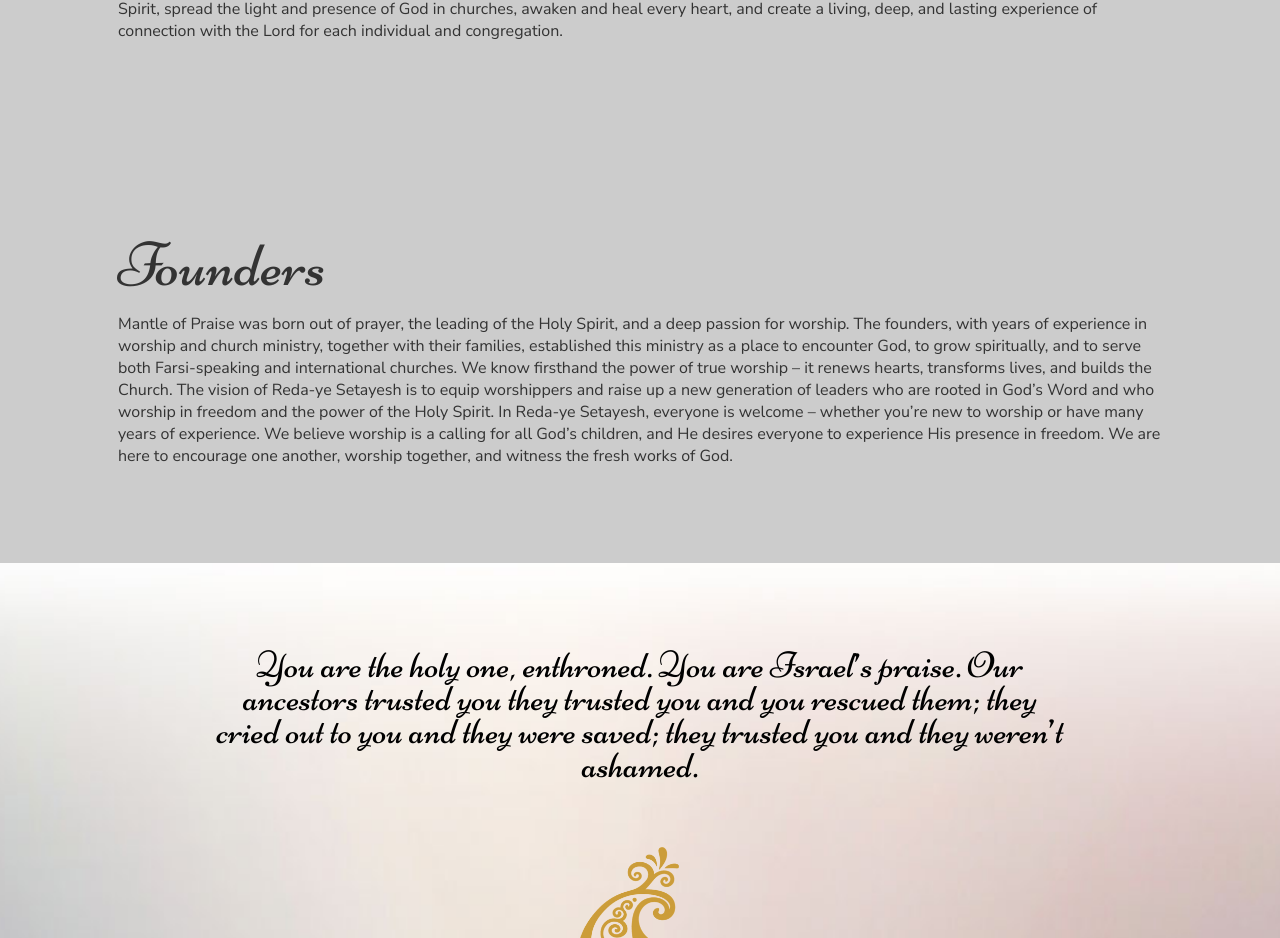
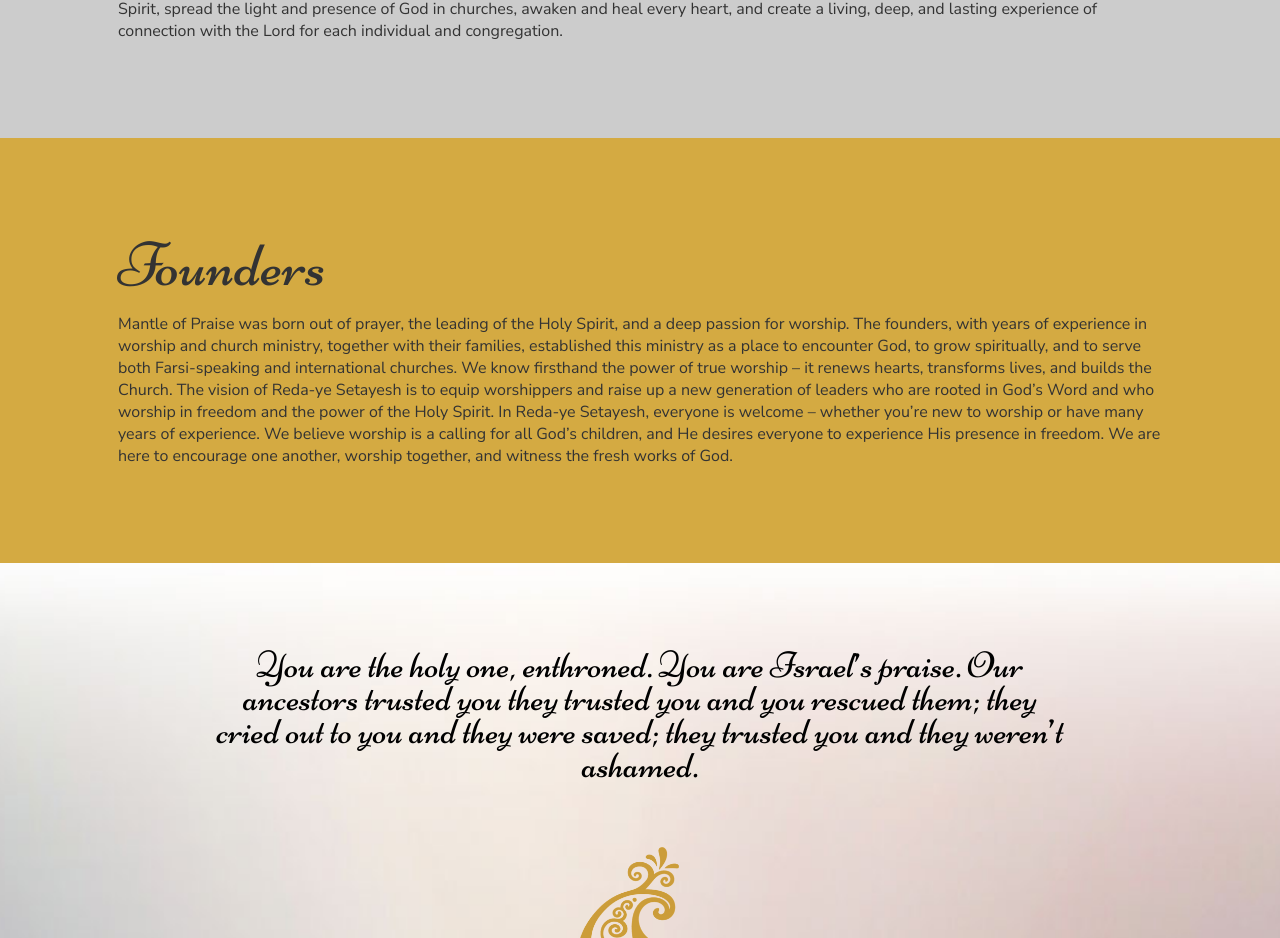
Before and after one commit to Melor-IT/mantleofpraise, a React (Create React App) app: page /about-us in a window 1280 px wide. Shown: the part 918-1856 px from the top of the page. Built offline with nearby package versions, Linux system fonts and the light colour scheme.

Commit message:
image juin us

```diff
--- a/src/pages/AboutUsPage.js
+++ b/src/pages/AboutUsPage.js
@@ -50,7 +50,7 @@
         </div>
       </section>
 
-      <section className="secondary">
+      <section className="primary">
         <div className="page-content">
           <div className="text-block">
             <h2>
--- a/src/pages/JoinUsPage.js
+++ b/src/pages/JoinUsPage.js
@@ -51,7 +51,7 @@
   return (
     <div className="page join-us">
       <section className="banner">
-        <BackgroundImage url="/images/join-us-banner.png" />
+        <BackgroundImage url="/images/juneUs.png" />
 
         <div className="page-content">
           <h1>
```
Also changed, not shown: public/images/juneUs.png (added).
